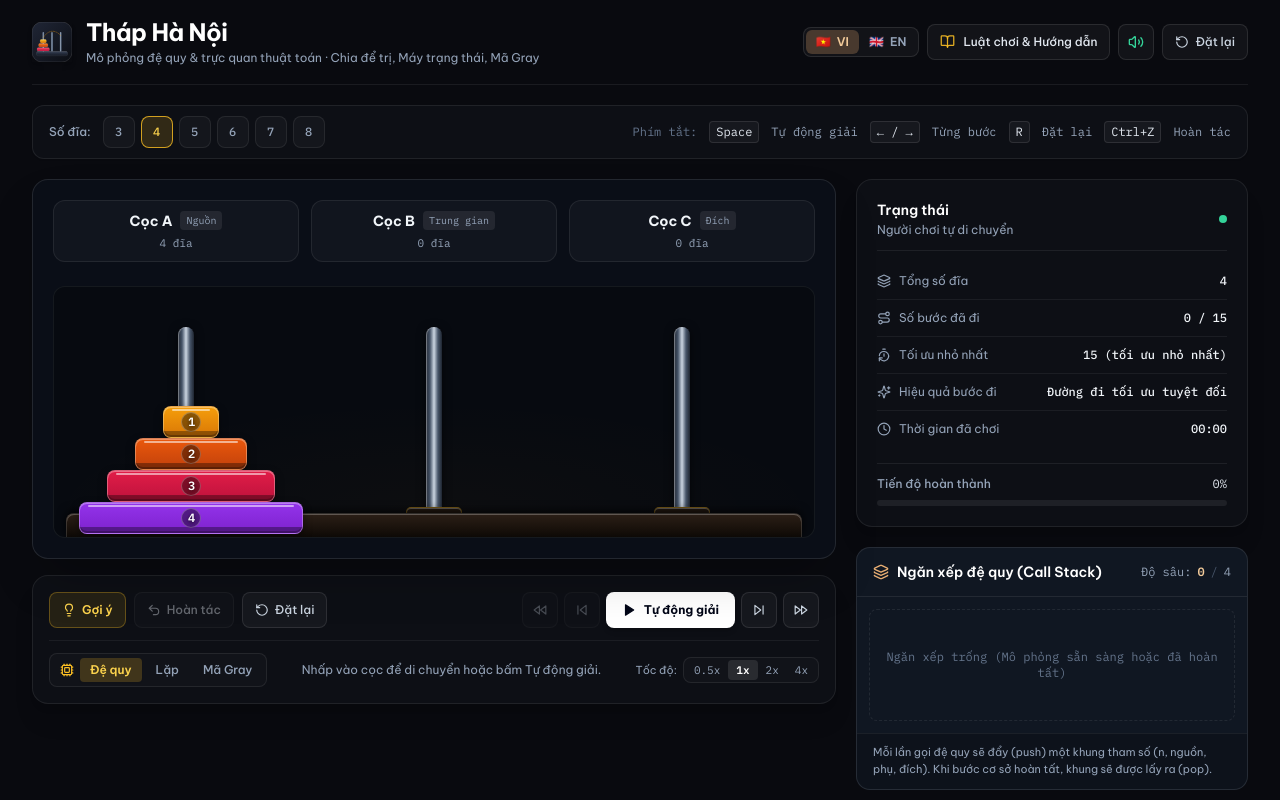
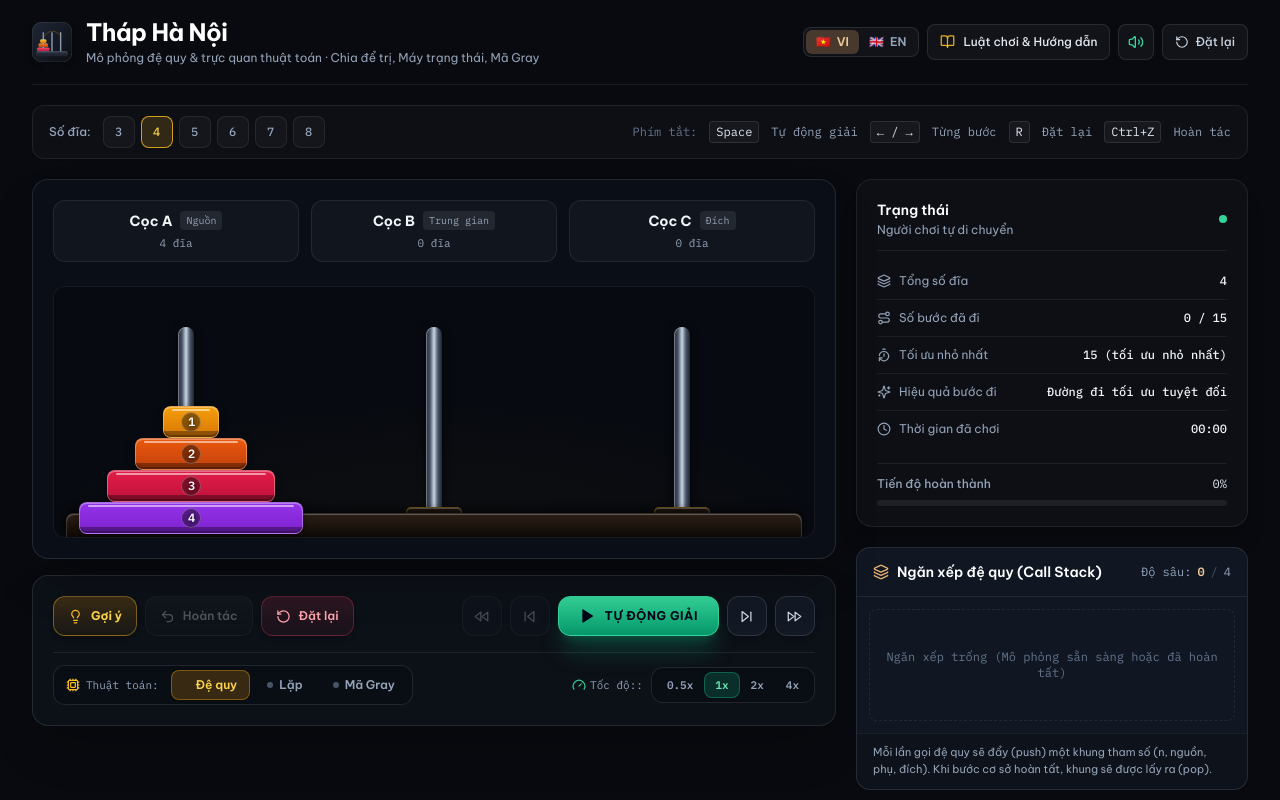
Before and after one commit to ThanhNguyn/tower-of-hanoi-visualizer, a React (Vite) app: page / in a window 1280 px wide. Shown: the top 800 px of the page. Built offline with nearby package versions, Linux system fonts and the light colour scheme.

Commit message:
feat(ui): redesign controls as arcade console and polish tactile audio synthesis

```diff
--- a/src/components/UnifiedControls.tsx
+++ b/src/components/UnifiedControls.tsx
@@ -7,10 +7,12 @@ import {
   RotateCcw,
   SkipBack,
   SkipForward,
-  Undo2
+  Undo2,
+  Gauge
 } from "lucide-react";
 import type { AlgorithmType, Rod } from "../types/hanoi";
 import { useLanguage } from "../i18n/LanguageContext";
+import { sound } from "../utils/audio";
 
 interface UnifiedControlsProps {
   // Manual game props
@@ -72,152 +74,194 @@ export function UnifiedControls({
   const isHint = message?.startsWith("Hint") || message?.startsWith("Gợi ý");
 
   return (
-    <section aria-label="Game and Solver Controls" className="rounded-2xl border border-white/[0.08] bg-[#0d0f15] p-4 shadow-xl space-y-3">
-      {/* Tier 1: Primary Action Triggers (Manual & Playback) */}
-      <div className="flex flex-wrap items-center justify-between gap-3 border-b border-white/[0.06] pb-3">
-        {/* Left: Manual Play Actions */}
-        <div className="flex flex-wrap items-center gap-2">
+    <section
+      aria-label="Arcade Controls Deck"
+      className="rounded-2xl border border-white/[0.1] bg-[#0c1017] p-4 sm:p-5 shadow-2xl space-y-4 select-none"
+    >
+      {/* Top Deck: Dual-Bay Control Surface */}
+      <div className="grid grid-cols-1 lg:grid-cols-12 gap-4 items-center">
+        {/* Left Bay (5 cols): Manual Game Tactical Controls */}
+        <div className="lg:col-span-5 flex flex-wrap items-center gap-2">
+          {/* Hint Key */}
           <button
-            className="inline-flex h-9 items-center gap-1.5 rounded-lg border border-amber-400/30 bg-amber-400/10 px-3 text-xs font-semibold text-amber-300 transition hover:bg-amber-400/20 active:scale-95 disabled:opacity-40 whitespace-nowrap"
-            onClick={onHint}
+            className="inline-flex h-10 items-center gap-2 rounded-xl border border-amber-400/40 bg-gradient-to-b from-amber-500/20 to-amber-500/5 px-3.5 text-xs font-bold text-amber-300 shadow-md transition-all hover:brightness-125 hover:border-amber-400 active:translate-y-[2px] active:shadow-inner disabled:opacity-30 disabled:pointer-events-none"
+            onClick={() => {
+              sound.playClick();
+              onHint();
+            }}
             disabled={isSolved || isPlaying}
             type="button"
             title={t("hintTitle")}
           >
-            <Lightbulb size={14} />
+            <Lightbulb size={15} className="text-amber-400 animate-pulse" />
             <span>{t("hint")}</span>
           </button>
 
+          {/* Undo Key */}
           <button
-            className="inline-flex h-9 items-center gap-1.5 rounded-lg border border-white/[0.1] bg-white/[0.04] px-3 text-xs font-medium text-slate-200 transition hover:bg-white/[0.08] hover:text-white active:scale-95 disabled:opacity-40 whitespace-nowrap"
+            className="inline-flex h-10 items-center gap-2 rounded-xl border border-white/[0.12] bg-gradient-to-b from-white/[0.08] to-white/[0.02] px-3.5 text-xs font-semibold text-slate-200 shadow-md transition-all hover:border-white/[0.25] hover:text-white active:translate-y-[2px] active:shadow-inner disabled:opacity-30 disabled:pointer-events-none"
             disabled={moveCount === 0 || isSolved || isPlaying}
-            onClick={onUndo}
+            onClick={() => {
+              sound.playClick();
+              onUndo();
+            }}
             type="button"
             title={t("undoTitle")}
           >
-            <Undo2 size={14} />
+            <Undo2 size={15} />
             <span>{t("undo")}</span>
           </button>
 
+          {/* Reset Key */}
           <button
-            className="inline-flex h-9 items-center gap-1.5 rounded-lg border border-white/[0.1] bg-white/[0.04] px-3 text-xs font-medium text-slate-300 transition hover:bg-white/[0.08] hover:text-white active:scale-95 whitespace-nowrap"
-            onClick={onReset}
+            className="inline-flex h-10 items-center gap-2 rounded-xl border border-rose-500/30 bg-gradient-to-b from-rose-500/15 to-rose-500/5 px-3.5 text-xs font-semibold text-rose-300 shadow-md transition-all hover:border-rose-400 hover:text-rose-200 active:translate-y-[2px] active:shadow-inner"
+            onClick={() => {
+              sound.playClick();
+              onReset();
+            }}
             type="button"
             title={t("resetTitle")}
           >
-            <RotateCcw size={14} />
+            <RotateCcw size={15} />
             <span>{t("reset")}</span>
           </button>
         </div>
 
-        {/* Right: Auto-Solver Transport Playback Buttons */}
-        <div className="flex flex-wrap items-center gap-1.5">
+        {/* Right Bay (7 cols): Autonomous Solver Transport Console */}
+        <div className="lg:col-span-7 flex flex-wrap items-center justify-start lg:justify-end gap-2">
+          {/* First Step */}
           <button
             aria-label={t("firstStep")}
-            className="inline-flex h-9 w-9 items-center justify-center rounded-lg border border-white/[0.1] bg-white/[0.04] text-slate-300 transition hover:bg-white/[0.08] hover:text-white disabled:opacity-30 shrink-0"
+            className="inline-flex h-10 w-10 items-center justify-center rounded-xl border border-white/[0.12] bg-[#121824] text-slate-300 shadow-md transition hover:border-white/[0.25] hover:text-white active:translate-y-[2px] active:shadow-inner disabled:opacity-30 shrink-0"
             disabled={step === 0}
-            onClick={onFirst}
+            onClick={() => {
+              sound.playClick();
+              onFirst();
+            }}
             type="button"
             title={t("firstStep")}
           >
-            <FastForward className="rotate-180" size={14} />
+            <FastForward className="rotate-180" size={15} />
           </button>
 
+          {/* Previous Step */}
           <button
             aria-label={t("prevStep")}
-            className="inline-flex h-9 w-9 items-center justify-center rounded-lg border border-white/[0.1] bg-white/[0.04] text-slate-300 transition hover:bg-white/[0.08] hover:text-white disabled:opacity-30 shrink-0"
+            className="inline-flex h-10 w-10 items-center justify-center rounded-xl border border-white/[0.12] bg-[#121824] text-slate-300 shadow-md transition hover:border-white/[0.25] hover:text-white active:translate-y-[2px] active:shadow-inner disabled:opacity-30 shrink-0"
             disabled={step === 0}
-            onClick={onPrevious}
+            onClick={() => {
+              sound.playClick();
+              onPrevious();
+            }}
             type="button"
             title={t("prevStep")}
           >
-            <SkipBack size={14} />
+            <SkipBack size={15} />
           </button>
 
-          {/* Auto Solve / Pause Play Button */}
+          {/* Play / Pause Giant Arcade Button */}
           <button
             aria-label={isPlaying ? t("pauseTitle") : t("autoSolveTitle")}
-            className={`inline-flex h-9 items-center gap-2 rounded-lg px-3.5 sm:px-4 text-xs font-bold transition shadow-md active:scale-95 whitespace-nowrap shrink-0 ${
+            className={`inline-flex h-10 items-center gap-2.5 rounded-xl px-5 text-xs font-black uppercase tracking-wider transition-all shadow-xl active:translate-y-[2px] active:shadow-inner whitespace-nowrap shrink-0 ${
               isPlaying
-                ? "bg-amber-500 text-slate-950 hover:bg-amber-400"
-                : "bg-white text-slate-950 hover:bg-slate-200"
+                ? "border border-amber-400 bg-gradient-to-b from-amber-400 to-amber-600 text-slate-950 shadow-amber-500/25 animate-pulse"
+                : "border border-emerald-400 bg-gradient-to-b from-emerald-400 to-emerald-600 text-slate-950 shadow-emerald-500/25 hover:brightness-110"
             }`}
-            onClick={onTogglePlay}
+            onClick={() => {
+              sound.playClick();
+              onTogglePlay();
+            }}
             type="button"
             title={isPlaying ? t("pauseTitle") : t("autoSolveTitle")}
           >
-            {isPlaying ? <Pause size={14} /> : <Play size={14} fill="currentColor" />}
+            {isPlaying ? <Pause size={16} /> : <Play size={16} fill="currentColor" />}
             <span>{isPlaying ? t("pause") : t("autoSolve")}</span>
           </button>
 
+          {/* Next Step */}
           <button
             aria-label={t("nextStep")}
-            className="inline-flex h-9 w-9 items-center justify-center rounded-lg border border-white/[0.1] bg-white/[0.04] text-slate-300 transition hover:bg-white/[0.08] hover:text-white disabled:opacity-30 shrink-0"
+            className="inline-flex h-10 w-10 items-center justify-center rounded-xl border border-white/[0.12] bg-[#121824] text-slate-300 shadow-md transition hover:border-white/[0.25] hover:text-white active:translate-y-[2px] active:shadow-inner disabled:opacity-30 shrink-0"
             disabled={step === totalSteps}
-            onClick={onNext}
+            onClick={() => {
+              sound.playClick();
+              onNext();
+            }}
             type="button"
             title={t("nextStep")}
           >
-            <SkipForward size={14} />
+            <SkipForward size={15} />
           </button>
 
+          {/* Last Step */}
           <button
             aria-label={t("lastStep")}
-            className="inline-flex h-9 w-9 items-center justify-center rounded-lg border border-white/[0.1] bg-white/[0.04] text-slate-300 transition hover:bg-white/[0.08] hover:text-white disabled:opacity-30 shrink-0"
+            className="inline-flex h-10 w-10 items-center justify-center rounded-xl border border-white/[0.12] bg-[#121824] text-slate-300 shadow-md transition hover:border-white/[0.25] hover:text-white active:translate-y-[2px] active:shadow-inner disabled:opacity-30 shrink-0"
             disabled={step === totalSteps}
-            onClick={onLast}
+            onClick={() => {
+              sound.playClick();
+              onLast();
+            }}
             type="button"
             title={t("lastStep")}
           >
-            <FastForward size={14} />
+            <FastForward size={15} />
           </button>
         </div>
       </div>
 
-      {/* Tier 2: Algorithm Selector, Status Prompt & Simulation Speed */}
-      <div className="flex flex-wrap items-center justify-between gap-3 text-xs">
-        {/* Algorithm selector pills */}
-        <div className="flex flex-wrap items-center gap-1 rounded-lg border border-white/[0.08] bg-white/[0.02] p-1">
-          <Cpu size={14} className="text-amber-400 ml-1.5 mr-0.5 shrink-0" />
+      {/* Bottom Deck: Algorithm Selector, Speed Multiplier & Status Diode */}
+      <div className="flex flex-wrap items-center justify-between gap-3 pt-3 border-t border-white/[0.08] text-xs">
+        {/* Algorithm Segment Selector */}
+        <div className="flex flex-wrap items-center gap-1 rounded-xl border border-white/[0.1] bg-[#090d14] p-1 shadow-inner">
+          <div className="flex items-center gap-1.5 px-2 text-slate-400 font-mono text-[11px]">
+            <Cpu size={14} className="text-amber-400" />
+            <span className="hidden sm:inline">Thuật toán:</span>
+          </div>
           {algorithmsList.map((algo) => (
             <button
               key={algo.id}
               type="button"
-              onClick={() => onAlgorithmChange(algo.id)}
+              onClick={() => {
+                sound.playClick();
+                onAlgorithmChange(algo.id);
+              }}
               title={algo.desc}
-              className={`rounded px-2.5 py-1 text-xs font-medium transition whitespace-nowrap ${
+              className={`flex items-center gap-1.5 rounded-lg px-3 py-1.5 text-xs font-semibold transition ${
                 algorithm === algo.id
-                  ? "bg-amber-400/20 text-amber-300 font-semibold shadow-sm"
-                  : "text-slate-400 hover:text-slate-200"
+                  ? "bg-amber-500/20 text-amber-300 border border-amber-500/40 shadow-sm"
+                  : "text-slate-400 hover:text-slate-200 border border-transparent"
               }`}
             >
-              {algo.label}
+              <span
+                className={`h-1.5 w-1.5 rounded-full ${
+                  algorithm === algo.id ? "bg-amber-400 animate-ping" : "bg-slate-600"
+                }`}
+              />
+              <span>{algo.label}</span>
             </button>
           ))}
         </div>
 
-        {/* Dynamic status hint */}
-        <span className="hidden md:inline text-xs text-slate-400">
-          {isSolved
-            ? t("statusSolved")
-            : selectedRod
-            ? t("statusSelected", { rod: selectedRod })
-            : t("statusIdle")}
-        </span>
-
-        {/* Speed Selector */}
-        <div className="flex items-center gap-1.5 shrink-0">
-          <span className="text-slate-400 text-[11px] whitespace-nowrap">{t("speed")}</span>
-          <div className="flex items-center rounded-lg border border-white/[0.08] bg-white/[0.02] p-0.5">
+        {/* Speed Multiplier Segment */}
+        <div className="flex items-center gap-2">
+          <div className="flex items-center gap-1 text-slate-400 font-mono text-[11px]">
+            <Gauge size={14} className="text-emerald-400" />
+            <span>{t("speed")}:</span>
+          </div>
+          <div className="flex items-center rounded-xl border border-white/[0.1] bg-[#090d14] p-1 shadow-inner">
             {SPEED_OPTIONS.map((spd) => (
               <button
                 key={spd}
                 type="button"
-                onClick={() => onSpeedChange(spd)}
-                className={`rounded px-2 py-0.5 text-[11px] font-mono transition ${
+                onClick={() => {
+                  sound.playClick();
+                  onSpeedChange(spd);
+                }}
+                className={`rounded-lg px-2.5 py-1 text-[11px] font-mono font-bold transition ${
                   speed === spd
-                    ? "bg-white/10 text-white font-bold"
-                    : "text-slate-400 hover:text-slate-200"
+                    ? "bg-emerald-500/20 text-emerald-300 border border-emerald-500/40 shadow-sm"
+                    : "text-slate-400 hover:text-slate-200 border border-transparent"
                 }`}
               >
                 {spd}x
@@ -227,21 +271,28 @@ export function UnifiedControls({
         </div>
       </div>
 
-      {/* Message notification if any */}
+      {/* Interactive Status / Error Notice */}
       {message && (
         <div
           aria-live="polite"
-          className={`rounded-lg px-3 py-2 text-xs font-medium transition ${
+          className={`rounded-xl px-4 py-2.5 text-xs font-medium border shadow-lg transition-all animate-fadeIn ${
             isError
-              ? "border border-rose-500/30 bg-rose-500/10 text-rose-300"
+              ? "border-rose-500/40 bg-rose-500/15 text-rose-300"
               : isHint
-              ? "border border-amber-400/30 bg-amber-400/10 text-amber-200 font-semibold"
-              : "border border-sky-400/30 bg-sky-400/10 text-sky-200"
+              ? "border-amber-400/40 bg-amber-400/15 text-amber-200 font-semibold"
+              : "border-sky-400/40 bg-sky-400/15 text-sky-200"
           }`}
         >
           {message}
         </div>
       )}
+
+      {/* In-play Status prompt */}
+      {!message && selectedRod && (
+        <div className="rounded-xl border border-sky-400/30 bg-sky-500/10 px-4 py-2 text-xs text-sky-200 font-medium">
+          {t("statusSelected", { rod: selectedRod })}
+        </div>
+      )}
     </section>
   );
 }
```
Also changed, not shown: src/utils/audio.ts (+58 -16 lines).
